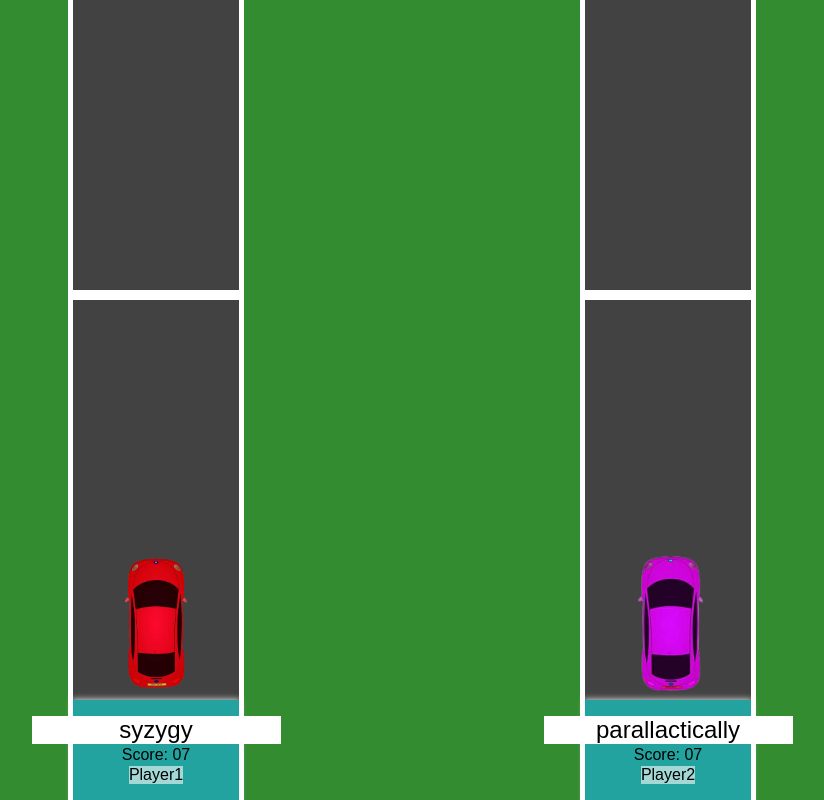
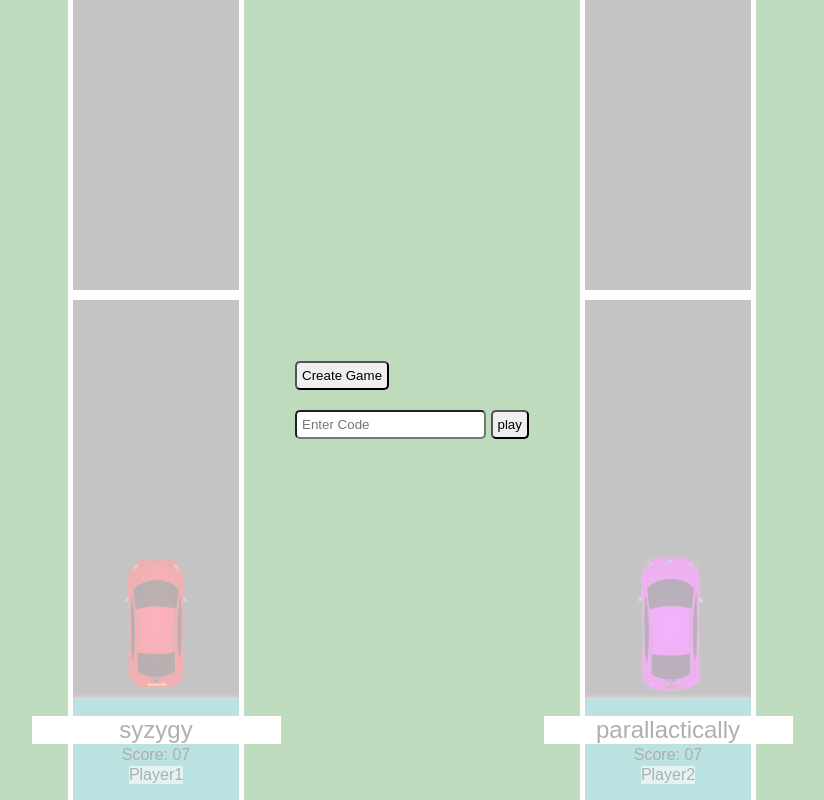
Before and after one commit to sajidCode-gh/TypeRacing, a website: page client/index.html in a window 1280 px wide. Shown: the whole page, without its empty margins (228-1052 px from the left). Drawn offline with nearby package versions, Linux system fonts and the light colour scheme; no server answers.

Commit message:
added model

```diff
--- a/client/components/index.js
+++ b/client/components/index.js
@@ -1,3 +1,5 @@
+let socket = io();
+
 let words = [
     "acataleptic",
     "acataleptics",
@@ -202,4 +204,10 @@ let firstPlayer = new Player(
     score1
 );
 
+socket.on("init", handleInit);
+
+function handleInit(msg) {
+    console.log(msg);
+}
+
 firstPlayer.init();
--- a/client/index.css
+++ b/client/index.css
@@ -32,6 +32,12 @@ a {
 }
 
 /* ================= */
+
+input,
+button {
+    padding: 5px;
+    border-radius: 5px;
+}
 
 .container {
     background-color: var(--bg);
@@ -111,3 +117,19 @@ a {
     top: 0;
     opacity: 0;
 }
+
+.container {
+    position: relative;
+}
+
+.model {
+    position: absolute;
+    inset: 0 0 0 0;
+    background-color: rgba(255, 255, 255, 0.686);
+    display: grid;
+    place-content: center;
+}
+
+.model > * {
+    margin: 10px 0;
+}
--- a/client/index.html
+++ b/client/index.html
@@ -40,8 +40,19 @@
                     </div>
                 </div>
             </div>
+
+            <div class="model">
+                <div class="createGame">
+                    <button class="generateCode">Create Game</button>
+                </div>
+                <div class="enterCode">
+                    <input type="text" placeholder="Enter Code" />
+                    <button>play</button>
+                </div>
+            </div>
         </div>
 
+        <script src="/socket.io/socket.io.js"></script>
         <script src="./components/index.js"></script>
     </body>
 </html>
```
Also changed, not shown: server/server.js (+9 -0 lines).
